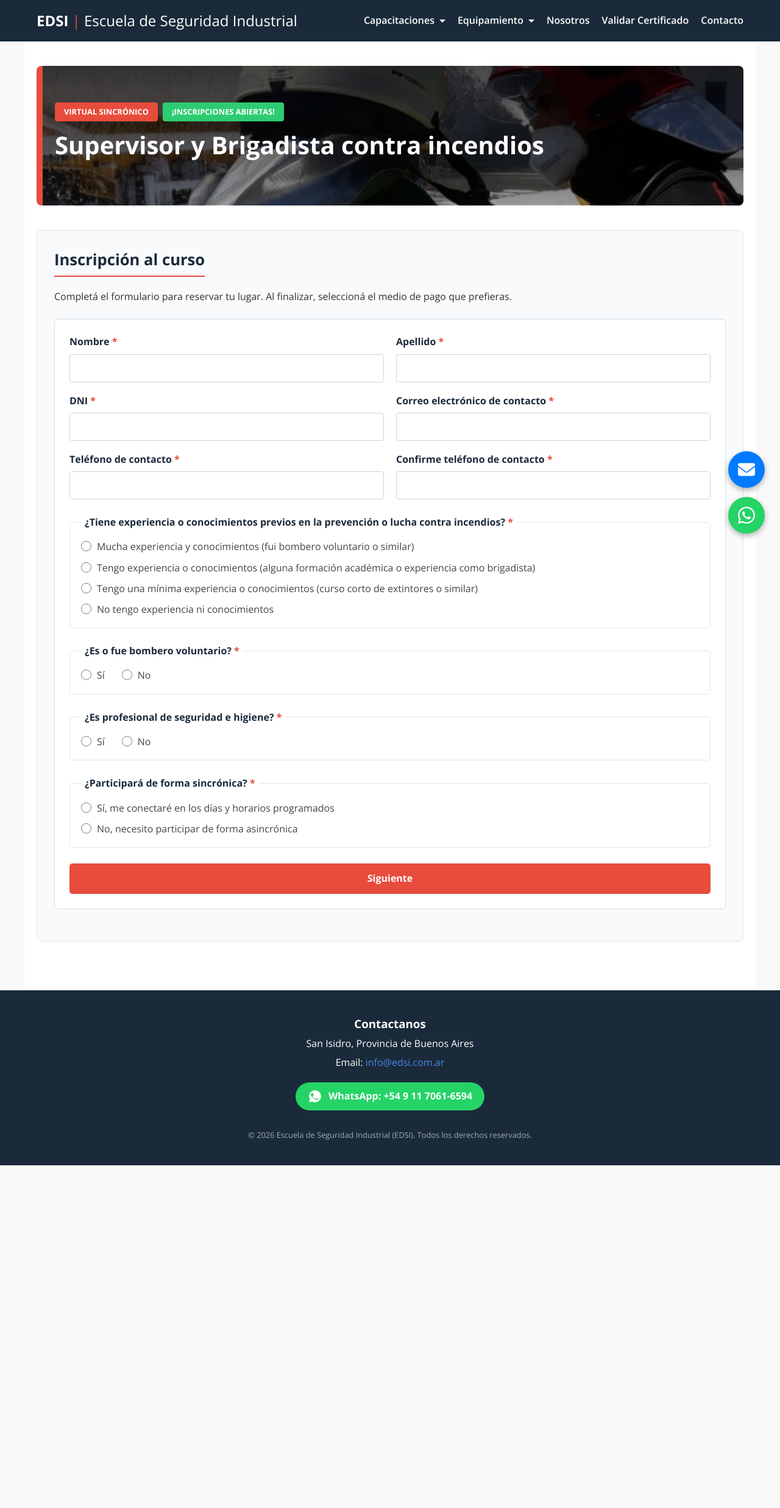
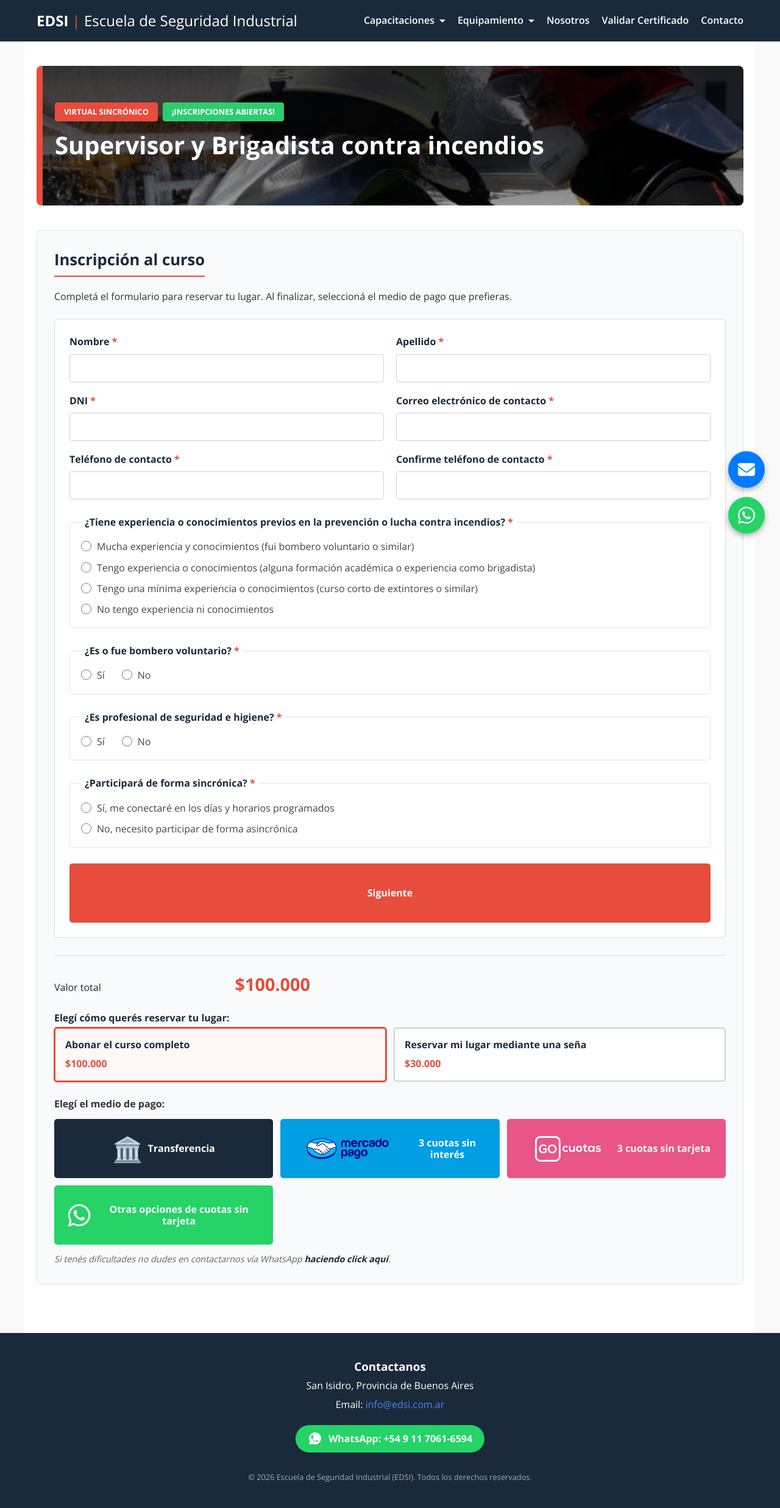
Before and after one commit to martov1/EDSI-nuevo-sitio, a Jekyll site: the page built from Particulares/Supervisor-y-brigadista/Brigadista-Inscripcion.html, in a window 1280 px wide. Shown: the whole page at 61% size. Built offline with Jekyll 4.4.1, drawn with Linux system fonts in a browser that asks for light colours; before the commit the page ends 1911 px from its top, so only the background shows below that.

Commit message:
añadido go cuotas

```diff
--- a/Particulares/Supervisor-y-brigadista/Brigadista-Inscripcion.html
+++ b/Particulares/Supervisor-y-brigadista/Brigadista-Inscripcion.html
@@ -81,7 +81,7 @@ redirect_from:
                 <button type="submit" class="btn-next" id="show-payment">Siguiente</button>
             </form>
 
-            <div class="payment-step" id="payment-step" hidden >
+            <div class="payment-step" id="payment-step"  >
                 <div class="total-box" id="total-payment">
                     <span>Valor total</span>
                     <strong id="payment-amount">$100.000</strong>
@@ -102,7 +102,8 @@ redirect_from:
                 <div class="payment-options">
                     <button type="button" class="payment-option transfer-option" id="show-transfer"><span class="bank-icon" aria-hidden="true">🏛️</span>Transferencia</button>
                     <a class="payment-option mercado-option" id="mercado-payment" href="{{ site.payment_links.brigadista.sena }}" data-full-url="{{ site.payment_links.brigadista.curso_completo }}" data-deposit-url="{{ site.payment_links.brigadista.sena }}" target="_blank" rel="noopener noreferrer"><img class="mercado-logo" src="/assets/MP_RGB_HANDSHAKE_color_horizontal.svg" alt="" width="180" height="73"><span id="mercado-payment-label">3 cuotas sin interés</span></a>
-                    <a class="payment-option cuotas-option" id="whatsapp-payment" data-full-url="{{ site.whatsapp_links.brigadista.cuotas }}" data-deposit-url="{{ site.whatsapp_links.brigadista.sena }}" href="{{ site.whatsapp_links.brigadista.cuotas }}" target="_blank" rel="noopener noreferrer"><img src="/assets/whatsapp-icon.svg" alt="" width="28" height="28"><span id="whatsapp-payment-label">Cuotas sin tarjeta</span></a>
+                    <a class="payment-option gocuotas-option" id="gocuotas-payment" href="{{ site.payment_links.brigadista.gocuotas }}" target="_blank" rel="noopener noreferrer"><img class="gocuotas-logo" src="/assets/gocuotaslogo.png" alt="GoCuotas"><span>3 cuotas sin tarjeta</span></a>
+                    <a class="payment-option cuotas-option" id="whatsapp-payment" data-full-url="{{ site.whatsapp_links.brigadista.cuotas }}" data-deposit-url="{{ site.whatsapp_links.brigadista.sena }}" href="{{ site.whatsapp_links.brigadista.cuotas }}" target="_blank" rel="noopener noreferrer"><img class="whatsapp-logo" src="/assets/whatsapp-icon.svg" alt="" width="42" height="42"><span id="whatsapp-payment-label">Otras opciones de cuotas sin tarjeta</span></a>
                 </div>
                 <p class="payment-help"><em>Si tenés dificultades no dudes en contactarnos vía WhatsApp <a href="{{ site.whatsapp_links.brigadista.dificultades }}" target="_blank" rel="noopener noreferrer">haciendo click aquí</a>.</em></p>
 
--- a/Particulares/Supervisor-y-brigadista/Brigadista-inscripcion.css
+++ b/Particulares/Supervisor-y-brigadista/Brigadista-inscripcion.css
@@ -168,7 +168,7 @@
   justify-content: center;
   box-sizing: border-box;
   width: 100%;
-  min-height: 50px;
+  min-height: 97px;
   padding: 12px 20px;
   border: 0;
   border-radius: 5px;
@@ -304,12 +304,36 @@
 .mercado-option:hover {
   background: #0089c8;
 }
+.gocuotas-option {
+  gap: 6px;
+  background: #e85586;
+  color: #fff;
+}
+.gocuotas-option:hover {
+  background: #d84775;
+  color: #fff;
+}
+.payment-option.is-hidden {
+  display: none;
+}
+.gocuotas-logo {
+  display: block;
+  width: min(100%, 150px);
+  height: 42px;
+  object-fit: contain;
+}
 .cuotas-option {
   gap: 8px;
   background: #25d366;
 }
 .cuotas-option:hover {
   background: #1da851;
+}
+.whatsapp-logo {
+  display: block;
+  width: 42px;
+  height: 42px;
+  object-fit: contain;
 }
 .payment-help {
   margin: 12px 0 0;
--- a/Particulares/Supervisor-y-brigadista/Brigadista-inscripcion.js
+++ b/Particulares/Supervisor-y-brigadista/Brigadista-inscripcion.js
@@ -32,6 +32,7 @@ document.addEventListener("DOMContentLoaded", function () {
   const depositNote = document.getElementById("deposit-note");
   const mercadoPayment = document.getElementById("mercado-payment");
   const mercadoPaymentLabel = document.getElementById("mercado-payment-label");
+  const gocuotasPayment = document.getElementById("gocuotas-payment");
   const whatsappPayment = document.getElementById("whatsapp-payment");
   const whatsappPaymentLabel = document.getElementById(
     "whatsapp-payment-label",
@@ -71,6 +72,8 @@ document.addEventListener("DOMContentLoaded", function () {
     whatsappPayment.href = isDeposit
       ? whatsappPayment.dataset.depositUrl
       : whatsappPayment.dataset.fullUrl;
+    gocuotasPayment.hidden = isDeposit;
+    gocuotasPayment.classList.toggle("is-hidden", isDeposit);
     receiptButton.href = isDeposit
       ? receiptButton.dataset.depositUrl
       : receiptButton.dataset.fullUrl;
--- a/_config.yml
+++ b/_config.yml
@@ -57,6 +57,7 @@ whatsapp_message_particular_brigadista: "¡Hola!, Vi su *sitio web* y me gustar
 payment_links:
   brigadista:
     curso_completo: "https://mpago.li/1cH2YJ8"
+    gocuotas: "https://www.gocuotas.com/payment_link/checkouts/185037?verification=92518.5&order_amount=100000.0"
     sena: "https://mpago.la/1JRwirf"
     "fecha segunda cuota": "10/10/2026"
 
```
Also changed, not shown: assets/gocuotaslogo.png (added).
